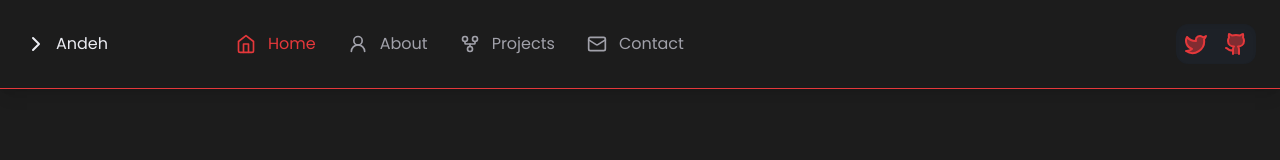
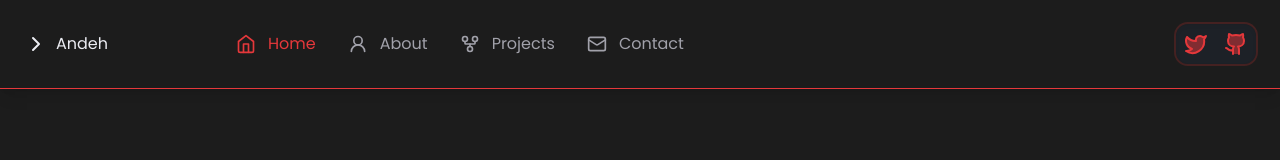
Before and after one commit to ExHiraku/andeh.uk, a Next.js app: page / in a window 1280 px wide. Shown: the top 160 px of the page. Built offline with nearby package versions, Linux system fonts and the light colour scheme.

Commit message:
Added ring to social icons section

```diff
--- a/src/app/(landing)/(routes)/_components/navbar.tsx
+++ b/src/app/(landing)/(routes)/_components/navbar.tsx
@@ -1,6 +1,3 @@
-import Link from "next/link";
-
-import { Icons } from "@/components/icons";
 import { Logo } from "./logo";
 import { MobileSidebar } from "./mobile-sidebar";
 import { NavbarItem } from "./navbar-item";
@@ -29,7 +26,7 @@ export const Navbar = () => {
             ))}
           </div>
         </div>
-        <div className="flex items-center gap-x-4 bg-gray-800/40 w-fit p-2 rounded-xl shadow-inner">
+        <div className="flex items-center gap-x-4 ring-2 ring-primary/20 bg-gray-800/40 w-fit p-2 rounded-xl shadow-inner">
           {SocialRoutes.map((route) => (
             <SocialsItem key={route.label} route={route} />
           ))}
```
